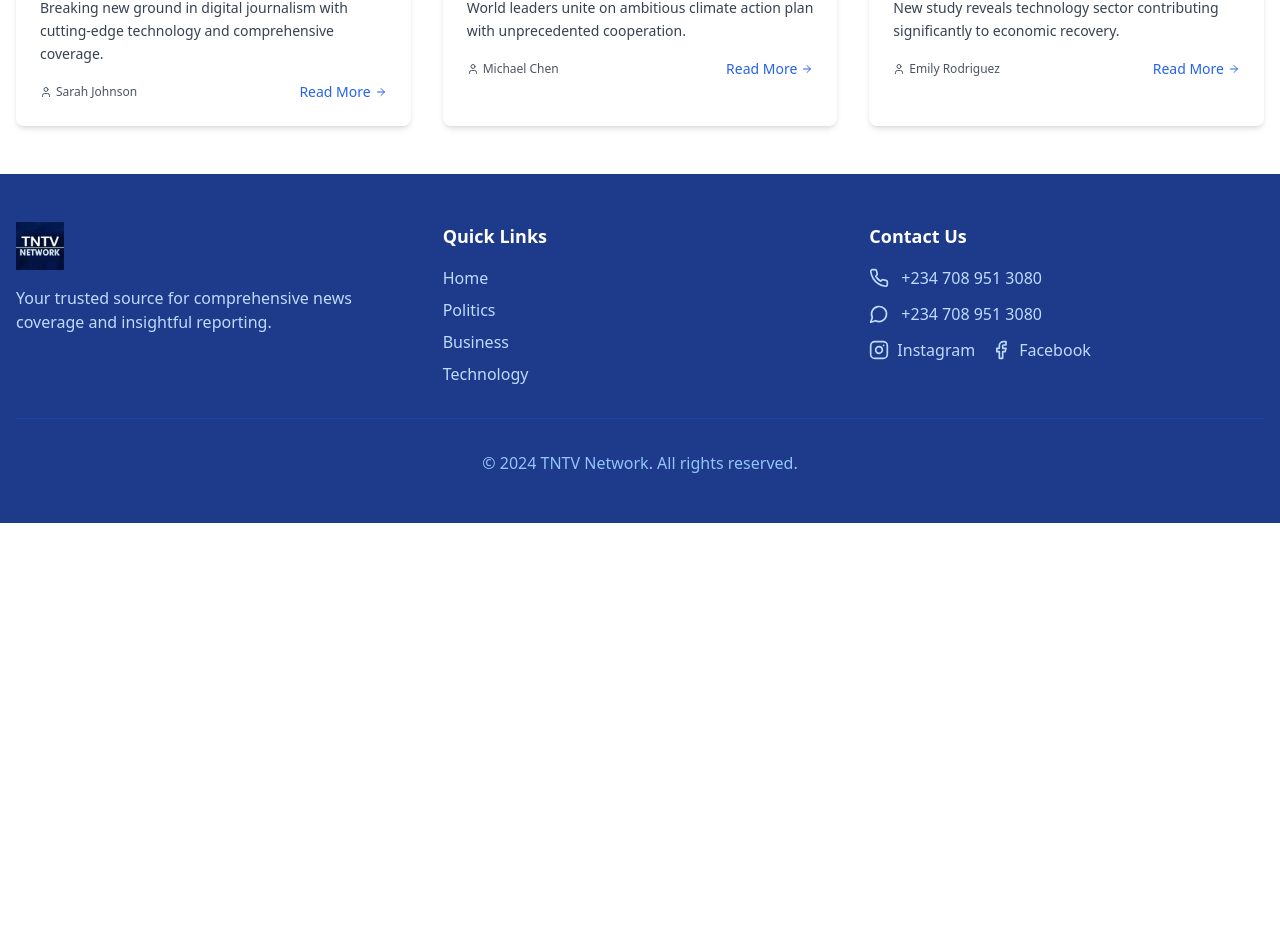
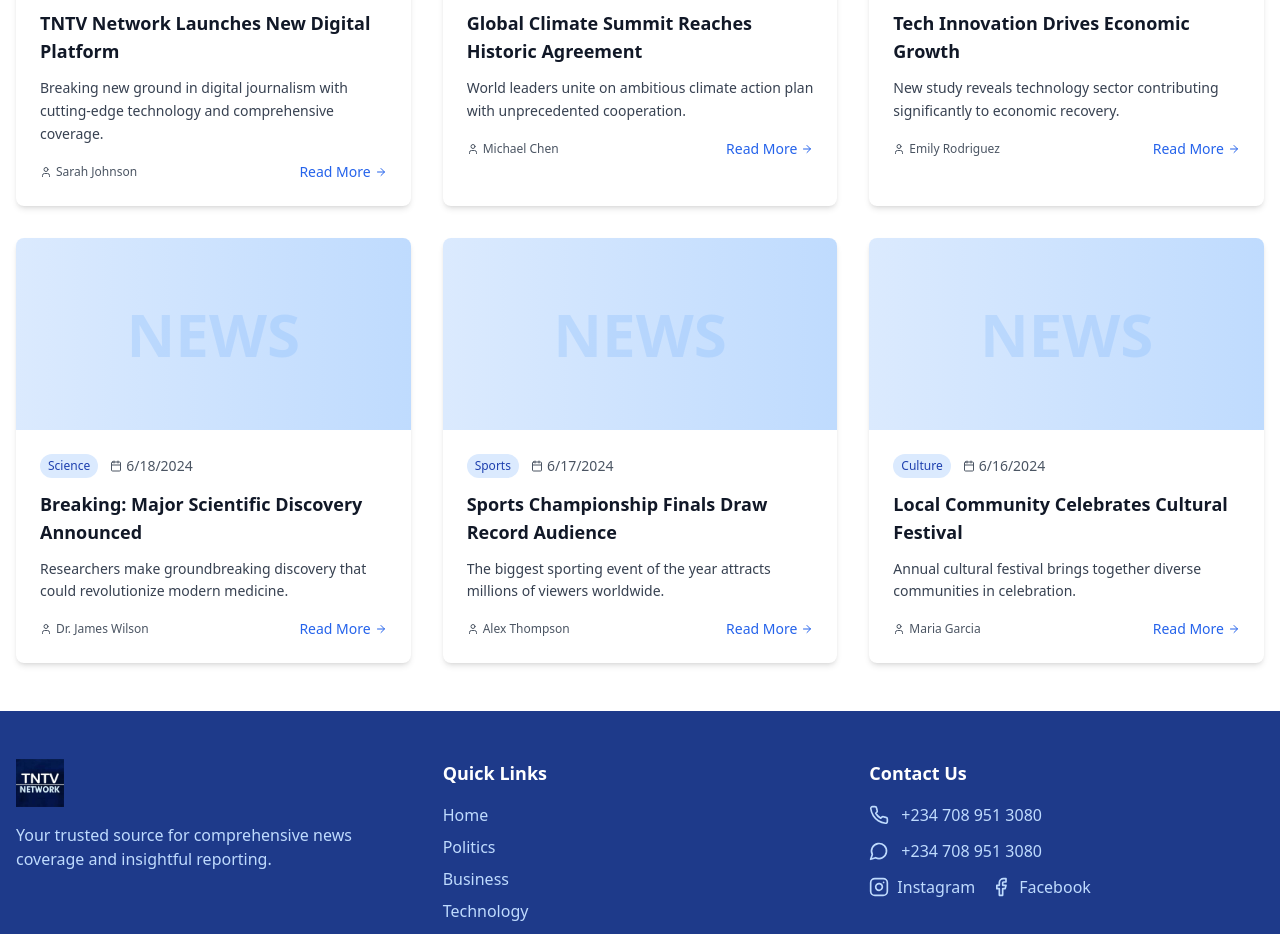
Before and after one commit to SegunDaniel-hub/tntv-network, a React (Vite) app: page / in a window 1280 px wide. Shown: the part 1863-2797 px from the top of the page. Before the commit the page ends 2386 px from the top, so only its background shows below. Built offline with nearby package versions, Linux system fonts and the light colour scheme.

Commit message:
Implement featured stories section
- Add more sample featured posts to the homepage.
- Ensure the featured section renders correctly.
- Update the "View All Featured Stories" button.

```diff
--- a/src/pages/CategoryPage.tsx
+++ b/src/pages/CategoryPage.tsx
@@ -33,14 +33,24 @@ const CategoryPage = () => {
 
   useEffect(() => {
     if (category && posts.length > 0) {
-      const categoryPosts = posts.filter(
-        post => post.category.toLowerCase() === category.toLowerCase()
-      );
+      let categoryPosts: NewsPost[];
+
+      // Handle special case for "featured" category
+      if (category.toLowerCase() === 'featured') {
+        categoryPosts = posts.filter(post => post.featured === true);
+      } else {
+        categoryPosts = posts.filter(
+          post => post.category.toLowerCase() === category.toLowerCase()
+        );
+      }
+
       setFilteredPosts(categoryPosts);
     }
   }, [category, posts]);
 
-  const categoryTitle = category ? category.charAt(0).toUpperCase() + category.slice(1) : '';
+  const categoryTitle = category ?
+    (category.toLowerCase() === 'featured' ? 'Featured' : category.charAt(0).toUpperCase() + category.slice(1))
+    : '';
 
   return (
     <div className="min-h-screen bg-gray-50">
@@ -59,10 +69,13 @@ const CategoryPage = () => {
         {/* Category Header */}
         <div className="mb-8">
           <h1 className="text-3xl font-bold text-gray-900 mb-2">
-            {categoryTitle} News
+            {categoryTitle} {category?.toLowerCase() === 'featured' ? 'Stories' : 'News'}
           </h1>
           <p className="text-gray-600">
-            Latest updates and stories from {categoryTitle.toLowerCase()}
+            {category?.toLowerCase() === 'featured'
+              ? 'Our most important and highlighted stories'
+              : `Latest updates and stories from ${categoryTitle.toLowerCase()}`
+            }
           </p>
         </div>
 
@@ -76,7 +89,10 @@ const CategoryPage = () => {
         ) : (
           <div className="text-center py-12">
             <p className="text-gray-600 text-lg">
-              No news articles found in {categoryTitle.toLowerCase()} category.
+              {category?.toLowerCase() === 'featured'
+                ? 'No featured stories available at the moment.'
+                : `No news articles found in ${categoryTitle.toLowerCase()} category.`
+              }
             </p>
             <Link
               to="/"
--- a/src/pages/Index.tsx
+++ b/src/pages/Index.tsx
@@ -28,7 +28,7 @@ const Index = () => {
       setPosts(parsedPosts);
       setFilteredPosts(parsedPosts);
     } else {
-      // Initialize with sample data
+      // Initialize with sample data - now with more featured posts
       const samplePosts: NewsPost[] = [{
         id: '1',
         title: 'TNTV Network Launches New Digital Platform',
@@ -47,7 +47,7 @@ const Index = () => {
         author: 'Michael Chen',
         date: '2024-06-20',
         category: 'Environment',
-        featured: false
+        featured: true
       }, {
         id: '3',
         title: 'Tech Innovation Drives Economic Growth',
@@ -56,6 +56,33 @@ const Index = () => {
         author: 'Emily Rodriguez',
         date: '2024-06-19',
         category: 'Business',
+        featured: true
+      }, {
+        id: '4',
+        title: 'Breaking: Major Scientific Discovery Announced',
+        excerpt: 'Researchers make groundbreaking discovery that could revolutionize modern medicine.',
+        content: 'A team of international scientists has announced a major breakthrough...',
+        author: 'Dr. James Wilson',
+        date: '2024-06-18',
+        category: 'Science',
+        featured: true
+      }, {
+        id: '5',
+        title: 'Sports Championship Finals Draw Record Audience',
+        excerpt: 'The biggest sporting event of the year attracts millions of viewers worldwide.',
+        content: 'Last night\'s championship finals broke all previous viewership records...',
+        author: 'Alex Thompson',
+        date: '2024-06-17',
+        category: 'Sports',
+        featured: false
+      }, {
+        id: '6',
+        title: 'Local Community Celebrates Cultural Festival',
+        excerpt: 'Annual cultural festival brings together diverse communities in celebration.',
+        content: 'The annual cultural festival showcased the rich diversity of our community...',
+        author: 'Maria Garcia',
+        date: '2024-06-16',
+        category: 'Culture',
         featured: false
       }];
       localStorage.setItem('news_posts', JSON.stringify(samplePosts));
```
